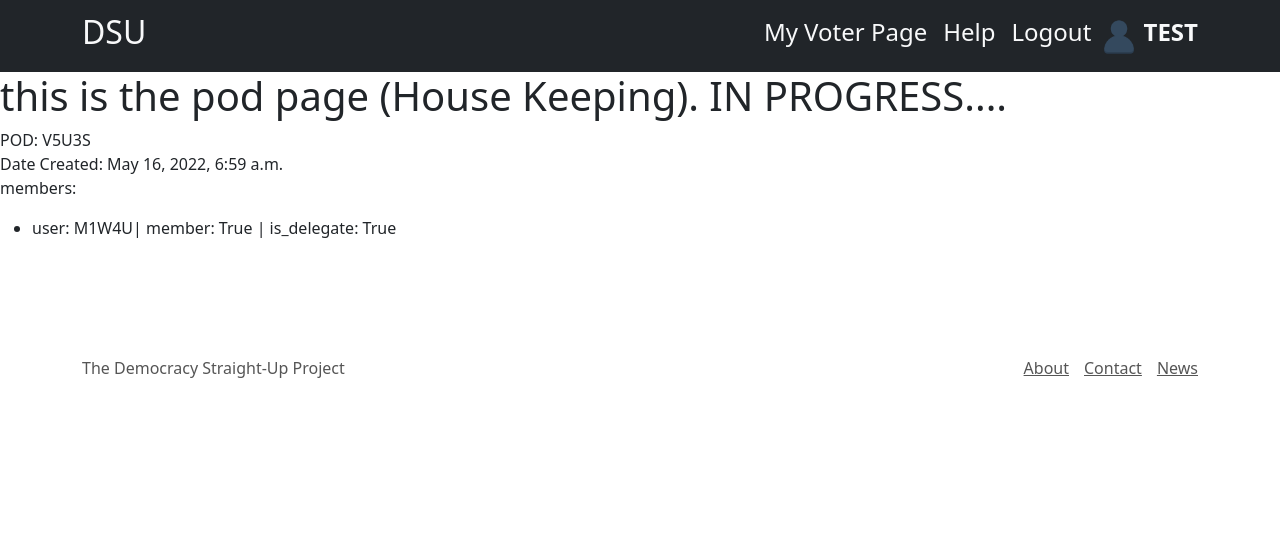
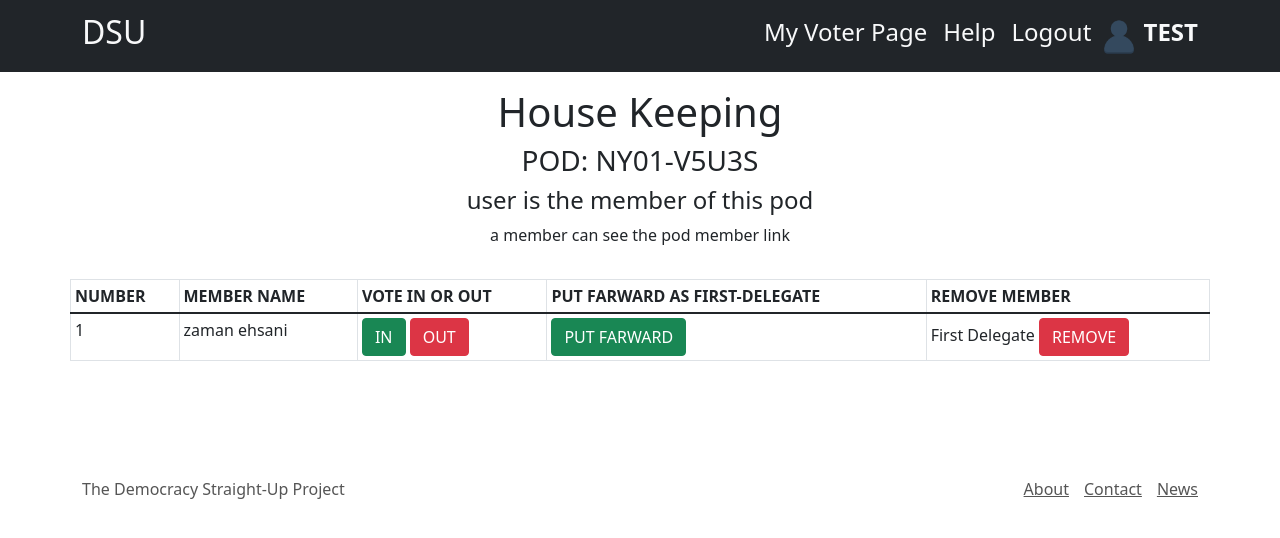
Before and after one commit to coderhqco/claim-your-set-dsup, a Django app: page /pod/1/ in a window 1280 px wide. Shown: the top 538 px of the page. Run offline with Django 4.2, Linux system fonts and the light colour scheme; a user stored in the database is signed in; data comes from the database, SQL or seed files in the repository; both versions use the stored data as it was after the commit; some libraries are stand-ins or nearby versions.

Commit message:
made the pod district and update key with copying invitation key

```diff
--- a/vote/models.py
+++ b/vote/models.py
@@ -39,6 +39,7 @@ class Users(models.Model):
 
 class Pod(models.Model):
     code = models.CharField(max_length=5, unique=True)
+    district = models.ForeignKey(Districts, on_delete=models.CASCADE)
     created_at = models.DateTimeField(auto_now_add=True)
     updated_at = models.DateTimeField(auto_now=True)
 
--- a/vote/static/pod_invitationKeyCopy.js
+++ b/vote/static/pod_invitationKeyCopy.js
@@ -8,12 +8,15 @@
     // copy the invitation key
     let invitation_key = document.getElementById('copy_invitation_key');
     invitation_key.addEventListener('click', function(event){
-      let key = event.target.previousSibling.previousSibling.innerText;
        /* Copy the text inside the text field */
-       copyToClipboard(key)
-          .then(() => document.getElementById('copied').innerHTML = 'copied!')
+
+       copyToClipboard(event.target.getAttribute('key'))
+          .then(() => {
+              this.innerHTML = 'invitation key coppied!';
+              this.classList.remove("btn-primary");
+              this.classList.add('border')
+            })
           .catch(() => alert('make sure you are using https'));
-
         })
 
         // return a promise
--- a/vote/templates/vote/EnterTheFloor.html
+++ b/vote/templates/vote/EnterTheFloor.html
@@ -67,7 +67,7 @@
       <ul class="messages">
           {% for message in messages %}
           <div class="container-fluid p-0">
-            <div class="alert {%if message.tags == 'error' %} alert-danger {%endif%} text-center" role="alert" >
+            <div class="alert alert-{{message.extra_tags}} text-center" role="alert" >
               <p>{{ message }} </p>
             </div>
           </div>
--- a/vote/templates/vote/HouseKeeping.html
+++ b/vote/templates/vote/HouseKeeping.html
@@ -4,21 +4,113 @@
 {%block content%}
 
 {%include 'vote/header.html' %}
+<div class="container">
+    <div class="row mt-3">
+        <h1 class="text-center">House Keeping</h1>
+        <h3 class="text-center">POD: {{object.district}}-{{object}} <span></span></h3>
+        {% if is_delegate%}
+        <div class="col text-center m-3">
+            <form action="" method="post"> {%csrf_token%}
+                <input type="hidden" name="pod" value="{{object}}">
+                <button class="btn btn-success mb-2">Generate New Key</button>
+            </form>
+            <button class="btn btn-primary" id="copy_invitation_key" key="{{object.code}}"> copy invitation key</button>
+        </div>
 
-<h1>this is the pod page (House Keeping). IN PROGRESS....</h1>
+        {%else%}
 
-POD: {{object}} <br>
-Date Created: {{object.created_at}}
- <br>
-<p>members:</p>
-<ul>
-    {%for member in object.podmember_set.all%}
-    <li>
-        user: {{member}}| member: {{member.is_member}} | is_delegate: {{member.is_delegate}}
-    </li>
-    {%endfor%}
-</ul>
+        <h4 class="text-center">user is the member of this pod</h4>
+        <p class="text-center">a member can see the pod member link</p>
+
+        {%endif%}
+        {% if messages %}
+            {% for message in messages %}
+            <div class="container">
+                <div class="alert alert-{{message.extra_tags}}" role="alert">{{message}}</div>
+            </div>
+            {% endfor %}
+        {% endif %}
+    </div>
+</div>
+<div class="container mt-3">
+    <div class="row" style="overflow: auto; display: block; white-space: nowrap;">
+      <table class="table table-bordered table-sm">
+        <thead>
+          <tr>
+            <th class="text-uppercase">Number</th>
+            <th class="text-uppercase">Member name </th>
+            <th class="text-uppercase">Vote in or Out </th>
+            <th class="text-uppercase">Put Farward as First-Delegate</th>
+            <th class="text-uppercase">Remove member</th>
+          </tr>
+        </thead>
+        <tbody>
+            {%for member in object.podmember_set.all %}
+            <tr class="">
+                <td>{{forloop.counter}}</td>
+                <td>{{member.user.users.legalName}}</td>
+                <td>
+                    <button class="btn {%if member.user == user %} btn-secondary disabled {%else%} btn-success {%endif%}">IN</button>
+                    <button class="btn {%if member.user == user %} btn-secondary disabled {%else%} btn-danger {%endif%}">OUT</button>
+                </td>
+                <td>
+                    <button class="btn {%if member.user == user %} btn-secondary disabled {%else%} btn-success {%endif%}">PUT FARWARD</button>
+                </td>
+                <td>
+                    {% if member.is_delegate %} First Delegate {%endif%}
+                    {%if member.user != user %}
+                        <button class="btn btn-danger">REMOVE</button>
+                    {%else%}
+                    {%endif%}
+                </td>
+            </tr>
+            {%endfor%}
+        </tbody>
+        {%comment%}
+        <tbody>
+
+          {% for users_list in stat%}
+        <tr>
+          {%if forloop.counter < 10%}
+          <td>{{0}}{{forloop.counter}}
+          {%endif%}
+
+          <td>{{users_list.member.name }}</td>
+          <td class="text-center">
+            {% if  votegive == 0 and users_list.member_status == 0 %}
+              <button type="submit" class="btn btn-sm btn-success vote" name="submit"  value={{users_list.id}}>vote now</button>
+            {% endif  %}
+          </td>
+          <td>
+            {% if  devote != 0 and  users_list.member_status == 0%}
+            <button type="submit" class="btn vote" name="devote"  value={{users_list.id}}>Remove vote</button>
+            {%endif%}
+          </td>
+
+          <td>
+            {% if  podlen >= 5 and users_list.member_status == 1 and evote == 0 %}
+              <button type="submit" name="elect" value={{users_list.id}}>Election</button>
+            {% endif  %}
+          </td>
+
+          <td class="text-center">
+            {% if  users_list.member_status == 0 and owner_id == request.user.id %}
+              <button type="submit" class="btn btn-danger btn-sm delete" name="Delete" value={{users_list.id}}>Delete</button>
+            {% endif  %}
+          </td>
+          {%endfor%}
+
+        </tbody>
+        {%endcomment%}
+      </table>
+    </div>
+  </div>
+
 
 {%include 'vote/footer.html'%}
 
 {%endblock content%}
+
+{%block js%}
+<script src="{% static 'pod_invitationKeyCopy.js' %}"></script>
+{%endblock js%}
--- a/vote/templates/vote/index.html
+++ b/vote/templates/vote/index.html
@@ -9,7 +9,7 @@
   <div class="row">
     {% if messages %}
         {% for message in messages %}
-         <div class="alert alert-success" role="alert">{{message}}</div>
+         <div class="alert alert-{{message.extra_tags}}" role="alert">{{message}}</div>
         {% endfor %}
     {% endif %}
   </div>
--- a/vote/templates/vote/joinPod.html
+++ b/vote/templates/vote/joinPod.html
@@ -21,7 +21,7 @@
 
             {% if messages %}
                 {% for message in messages %}
-                    <div class="alert alert-danger" role="alert"> {{message}}</div>
+                    <div class="alert alert-{{message.extra_tags}}" role="alert"> {{message}}</div>
                 {% endfor %}
             {% endif %}
 
--- a/vote/views.py
+++ b/vote/views.py
@@ -1,3 +1,4 @@
+from urllib import request
 from django.shortcuts import render, HttpResponse, redirect
 from django.views.generic import DetailView
 from vote import models as voteModels
@@ -60,7 +61,8 @@ def ClaimYourSeat(request):
             user.save()
             messages.success(
                 request,
-                "We've sent an email to the address you provided. Open it and click on the link to confirm and Enter the Floor.",
+                ("We've sent an email to the address you provided."
+                "Open it and click on the link to confirm and Enter the Floor."),
                 extra_tags='success'
             )
 
@@ -94,7 +96,6 @@ def activate(request, uidb64, token):
     if users is not None and account_activation_token.check_token(users, token):
         users.is_active = User.objects.filter(id=uid).update(is_active=True, is_staff= True)
         login(request, users)
-        # messages.success(request,"Successfully Registered and Activated.")
         return render(request, 'vote/activationConfirmation.html',{'entry_code':users.username})
     else:
         return HttpResponse('Activation link is invalid!')
@@ -115,13 +116,17 @@ def EnterTheFloor(request):
 
         # authenticate if has the same district code
         if authedUser.users.district.code != district:
-            messages.error(request, 'Invalid Credential. Check if you have entered the right district code.')
+            messages.error(
+                request,
+                'Invalid Credential. Check if you have entered the right district code.',
+                extra_tags='danger'
+            )
             return redirect('EnterTheFloor')
 
         login(request,authedUser)
         return redirect('voterPage')
     else:
-      messages.error(request,"Invalid Credential")
+      messages.error(request,"Invalid Credential", extra_tags='danger')
       return redirect('EnterTheFloor')
 
   return render(request,"vote/EnterTheFloor.html")
@@ -150,9 +155,27 @@ class HouseKeepingPod(LoginRequiredMixin,DetailView):
     model = voteModels.Pod
     template_name = 'vote/HouseKeeping.html'
 
+    def post(self,request, *args, **kwargs):
+        pod = voteModels.Pod.objects.get(code = request.POST['pod'])
+        # print("pod",pod )
+        pod.code = pod_code_generator()
+        pod.save()
+        messages.success(request, "The pod key has been updated.", extra_tags="success")
+        return redirect('pod', pk=pod.pk)
+
+
+
     def get_context_data(self, **kwargs):
         context = super().get_context_data(**kwargs)
-        context['title'] = "House Keeping Page"
+        # check if the user is the pod delegate
+        pod = voteModels.Pod.objects.get(pk = self.kwargs['pk'])
+        is_delegate = False
+        for member in pod.podmember_set.all():
+            if member.is_delegate and member.user == self.request.user:
+                is_delegate = True
+        print("user is delegate: ", is_delegate)
+        context['title'] = "DSU - House Keeping Page"
+        context['is_delegate'] = is_delegate
         return context
 
 
@@ -183,7 +206,7 @@ def CreatePod(request):
     it set the user as a delegate pod member
     """
     # create a pod
-    pod = voteModels.Pod.objects.create(code = pod_code_generator())
+    pod = voteModels.Pod.objects.create(code = pod_code_generator(), district = request.user.users.district)
     pod.save()
 
     # set the userType attribute of the creator to 1
@@ -248,15 +271,20 @@ def joinPod(request):
                     user=request.user
                     user.users.userType = 1
                     user.save()
-
+                    messages.success(
+                        request,
+                        ('you must be voted by the majority of member to become a member.'
+                        'In case of any question, Please contact the user.'),
+                        extra_tags="success"
+                    )
                     return redirect('pod', pk = pods.first().pk)
                 else:
                     # else of pod is active
-                    messages.error(request, 'Pod is not accepting member anymore')
+                    messages.error(request, 'Pod is not accepting member anymore', extra_tags='danger')
                     return redirect('joinPod')
             else:
                 # else of pod_obj
-                messages.error(request, 'there is not pod with this code.')
+                messages.error(request, 'there is not pod with this code.',extra_tags='danger')
                 return redirect('joinPod')
         else:
             # else of form is_valid
```
Also changed, not shown: vote/templates/vote/VoterPage.html (+9 -3 lines), db.sqlite3, vote/migrations/0010_pod_district.py (added).
